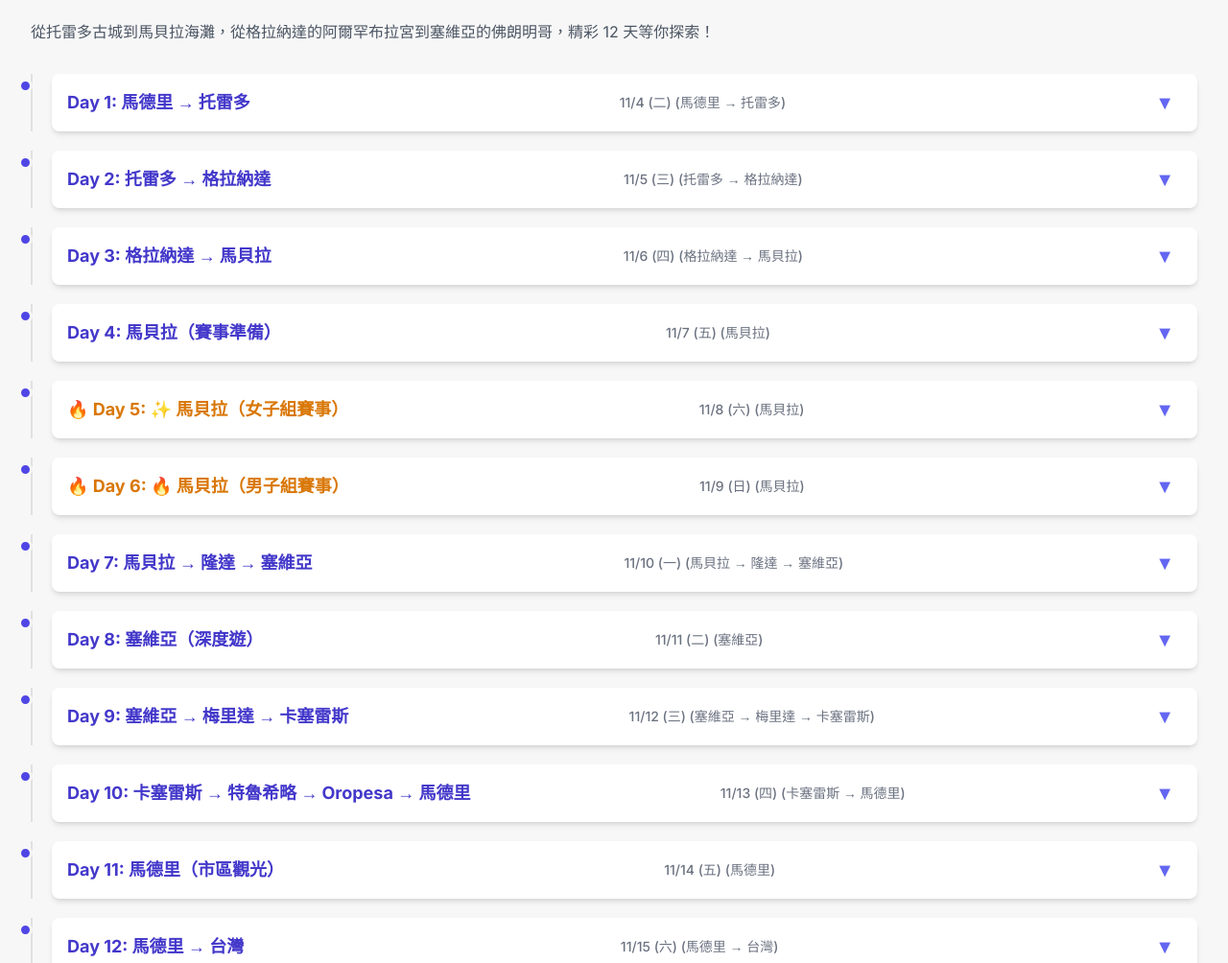
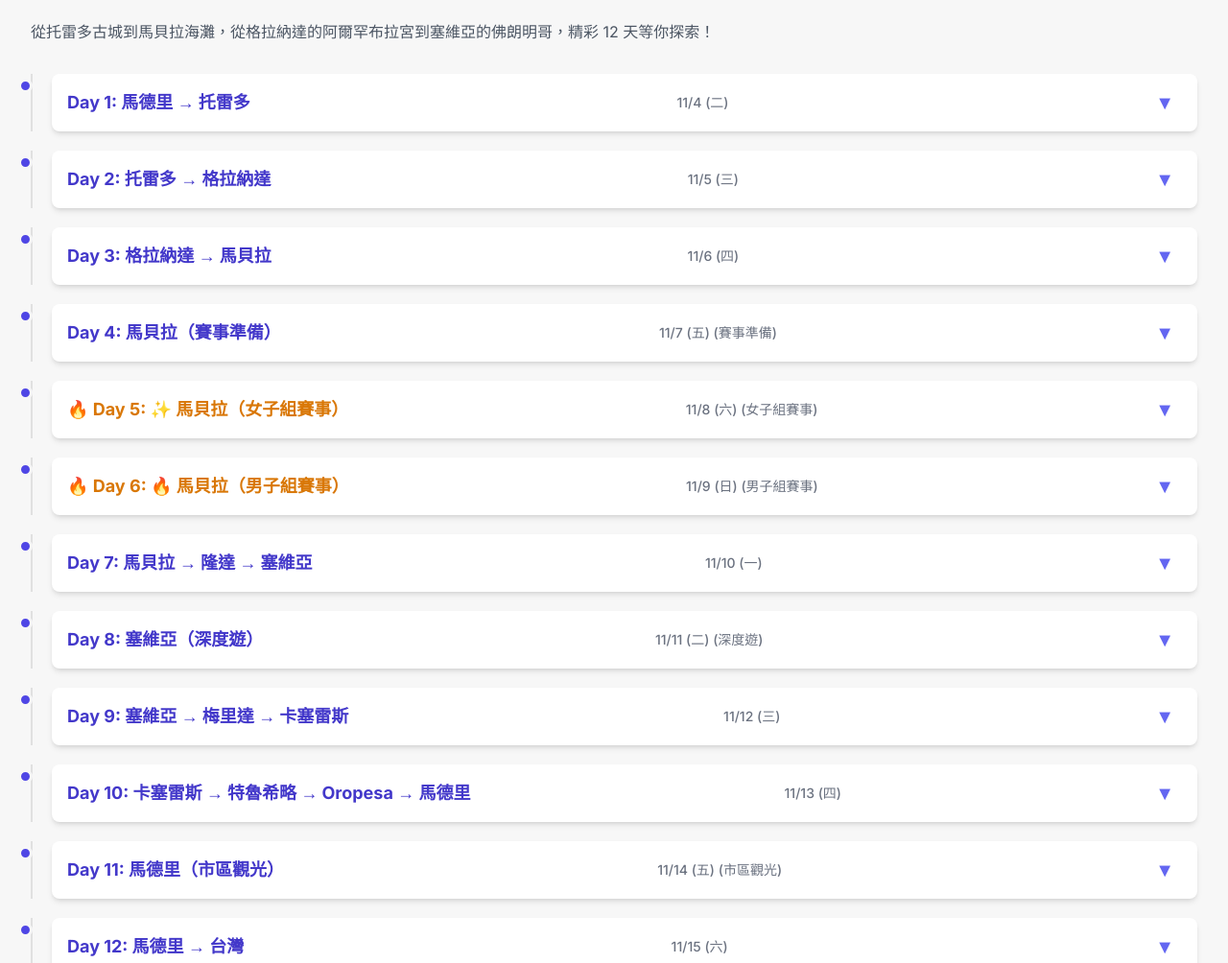
Before and after one commit to mimivirous/IM70.3-Spain, a plain HTML site: page index.html in a window 1280 px wide. Shown: the part 1263-2267 px from the top of the page at 96% size. Drawn offline with nearby package versions, Linux system fonts and the light colour scheme.

Commit message:
Update index.html

```diff
--- a/index.html
+++ b/index.html
@@ -320,12 +320,21 @@
         const timelineContainer = document.getElementById('timeline-container');
 
         function renderTimeline() {
-            timelineContainer.innerHTML = ITINERARY_DATA.map(item => `
+            timelineContainer.innerHTML = ITINERARY_DATA.map(item => {
+                // 從 title 中提取簡潔的副標題
+                let subtitle = '';
+                if (item.day === 4) subtitle = '賽事準備';
+                else if (item.day === 5) subtitle = '女子組賽事';
+                else if (item.day === 6) subtitle = '男子組賽事';
+                else if (item.day === 8) subtitle = '深度遊';
+                else if (item.day === 11) subtitle = '市區觀光';
+
+                return `
                 <div class="timeline-item">
                     <div class="timeline-dot"></div>
                     <button class="flex items-center justify-between w-full p-4 pr-6 bg-white rounded-lg shadow-md hover:bg-indigo-50 transition duration-150 focus:outline-none" onclick="toggleDay(${item.day})">
                         <span class="text-lg font-bold ${(item.day === 5 || item.day === 6) ? 'text-amber-600' : 'text-indigo-700'}">${(item.day === 5 || item.day === 6) ? '🔥 ' : ''}Day ${item.day}: ${item.title}</span>
-                        <span class="text-sm font-medium text-gray-500">${item.date} (${item.location})</span>
+                        <span class="text-sm font-medium text-gray-500">${item.date} ${subtitle ? '(' + subtitle + ')' : ''}</span>
                         <span id="icon-${item.day}" class="text-xl text-indigo-500">▼</span>
                     </button>
 
@@ -338,7 +347,8 @@
                         </ul>
                     </div>
                 </div>
-            `).join('');
+            `;
+            }).join('');
         }
 
         function toggleDay(dayId) {
```
